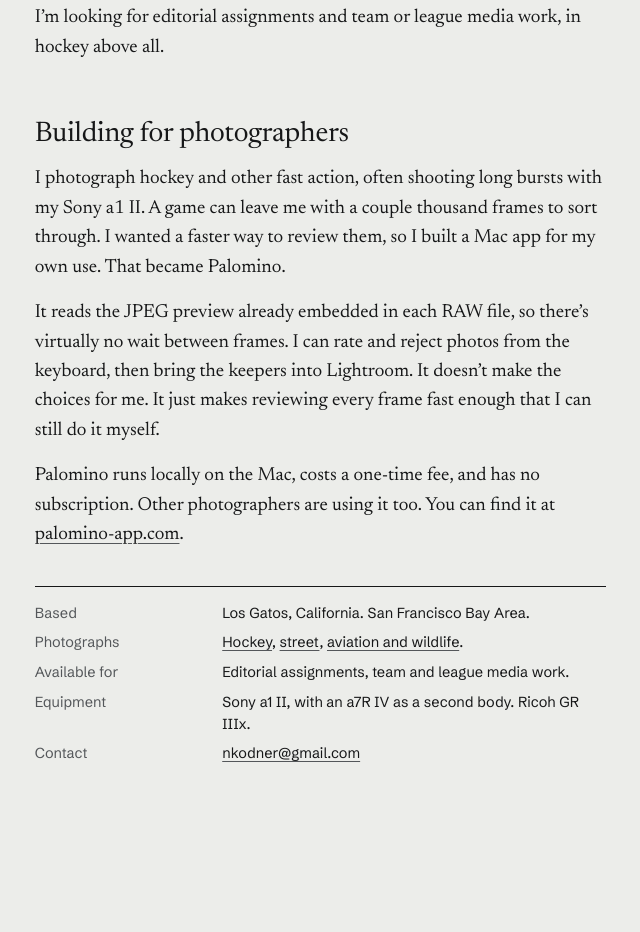
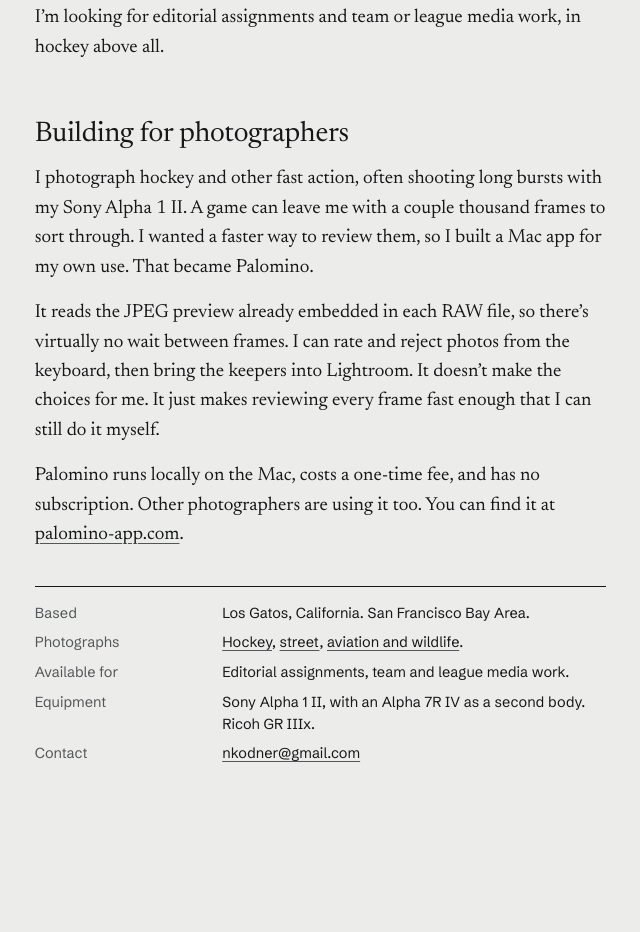
Before and after one commit to neilkod/neilkodner.com, an Eleventy site: page src/about.njk in a window 1280 px wide. Shown: the part 269-1201 px from the top of the page, without its empty margins (518-1158 px from the left). Built offline with nearby package versions, Linux system fonts and the light colour scheme; Eleventy itself is replaced by a stand-in of ours; files that its build step writes are made by us from their sources; what exifr would draw is missing.

Commit message:
Use Sony's product names on About: Alpha 1 II, Alpha 7R IV
Co-Authored-By: Claude Opus 5.5 <noreply@anthropic.com>
Claude-Session: https://claude.ai/code/session_015Voc4CBGHryXPQRMtzPXon

```diff
--- a/src/about.njk
+++ b/src/about.njk
@@ -18,7 +18,7 @@ bodyClass: page-about
 
     <section class="about-more" aria-labelledby="building">
       <h2 id="building">Building for photographers</h2>
-      <p>I photograph hockey and other fast action, often shooting long bursts with my Sony a1 II. A game can leave me with a couple thousand frames to sort through. I wanted a faster way to review them, so I built a Mac app for my own use. That became Palomino.</p>
+      <p>I photograph hockey and other fast action, often shooting long bursts with my Sony Alpha 1 II. A game can leave me with a couple thousand frames to sort through. I wanted a faster way to review them, so I built a Mac app for my own use. That became Palomino.</p>
       <p>It reads the JPEG preview already embedded in each RAW file, so there’s virtually no wait between frames. I can rate and reject photos from the keyboard, then bring the keepers into Lightroom. It doesn’t make the choices for me. It just makes reviewing every frame fast enough that I can still do it myself.</p>
       <p>Palomino runs locally on the Mac, costs a one-time fee, and has no subscription. Other photographers are using it too. You can find it at <a href="https://palomino-app.com">palomino-app.com</a>.</p>
     </section>
@@ -27,7 +27,7 @@ bodyClass: page-about
       <dt>Based</dt><dd>{{ site.location }}. San Francisco Bay Area.</dd>
       <dt>Photographs</dt><dd><a href="/hockey/">Hockey</a>, <a href="/street/">street</a>, <a href="/elsewhere/">aviation and wildlife</a>.</dd>
       <dt>Available for</dt><dd>Editorial assignments, team and league media work.</dd>
-      <dt>Equipment</dt><dd>Sony a1 II, with an a7R IV as a second body. Ricoh GR IIIx.</dd>
+      <dt>Equipment</dt><dd>Sony Alpha 1 II, with an Alpha 7R IV as a second body. Ricoh GR IIIx.</dd>
       <dt>Contact</dt><dd><a href="mailto:{{ site.email }}">{{ site.email }}</a></dd>
     </dl>
   </div>
```
